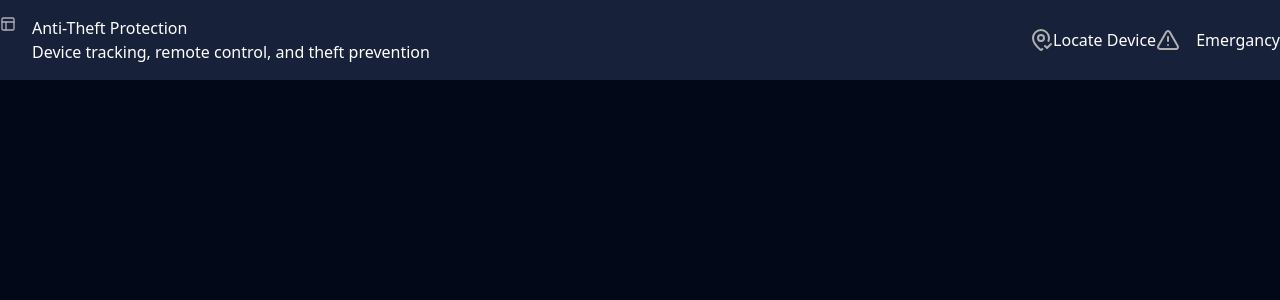
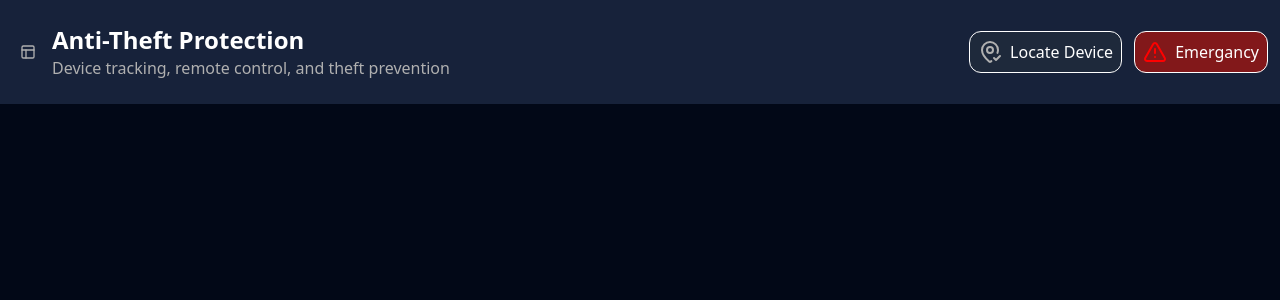
Before and after one commit to faris-dm/DashBoard-Ui, a React (Vite) app: page / in a window 1280 px wide. Shown: the top 300 px of the page. Built offline with nearby package versions, Linux system fonts and the light colour scheme.

Commit message:
finishing the NAv section

```diff
--- a/src/componts/AntiThef.jsx
+++ b/src/componts/AntiThef.jsx
@@ -8,31 +8,37 @@
   return (
     <>
       <div>
-        <nav className=" flex justify-between  gap-4  py-4 px-3items-center bg-[#17223a]">
-          <div className="flex gap-4">
+        <nav className=" flex  fixed  justify-between  gap-4  py-4 px-3 items-center bg-[#17223a] w-full ">
+          <div className="flex  items-center gap-4 m-2">
             <div>
               <img src={Menu} alt="" />
             </div>
 
             <div>
-              <h2>Anti-Theft Protection</h2>
-              <h4>Device tracking, remote control, and theft prevention</h4>
+              <h2 className=" font-bold text-2xl">Anti-Theft Protection</h2>
+              <h4 className="text-[#b0b0b0] by-1">
+                Device tracking, remote control, and theft prevention
+              </h4>
             </div>
           </div>
 
-          <div className="flex  items-center">
-            <button gap-2 className="flex itens-center ">
+          <div className="flex  items-center gap-3 rounded ">
+            <button className="flex itens-center border border-silver  bg-[#1E293B] rounded-xl p-2    gap-2 ">
               {" "}
               <img src={Location} alt="" />
-              <p>Locate Device</p>
+              <p className="text-red ">Locate Device</p>
             </button>
-            <button className="flex items-center gap-4">
+            <button className="flex items-center gap-2 border  bg-red-900 border-green py-2 px-2 rounded-xl">
               {" "}
               <img src={Alert} alt="" />
               <p>Emergancy</p>
             </button>
           </div>
         </nav>
+
+        <div>
+          <h3> I am here to win</h3>
+        </div>
       </div>
     </>
   );
--- a/src/componts/Dashboard.jsx
+++ b/src/componts/Dashboard.jsx
@@ -18,7 +18,6 @@
 function Dashboard() {
   return (
     <div className="text-slate-400 bg-[#020817] min-h-screen font-sans">
-      {/* Header */}
       <div className="flex items-center justify-between bg-[#17223a] px-6 py-2 mb-3">
         <div className="flex items-center gap-5">
           <img
```
Also changed, not shown: src/componts/svg5/Alert.svg.
